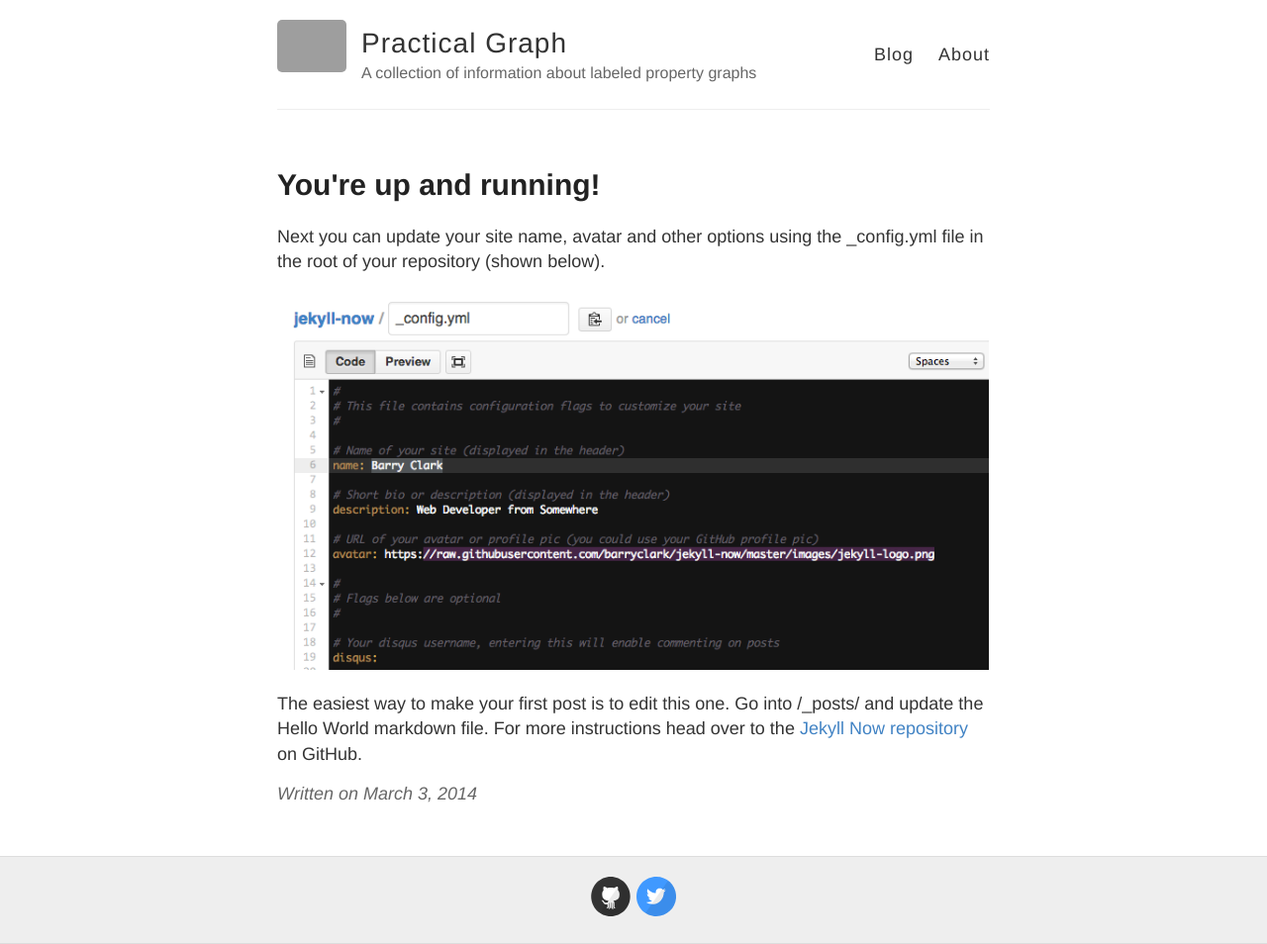
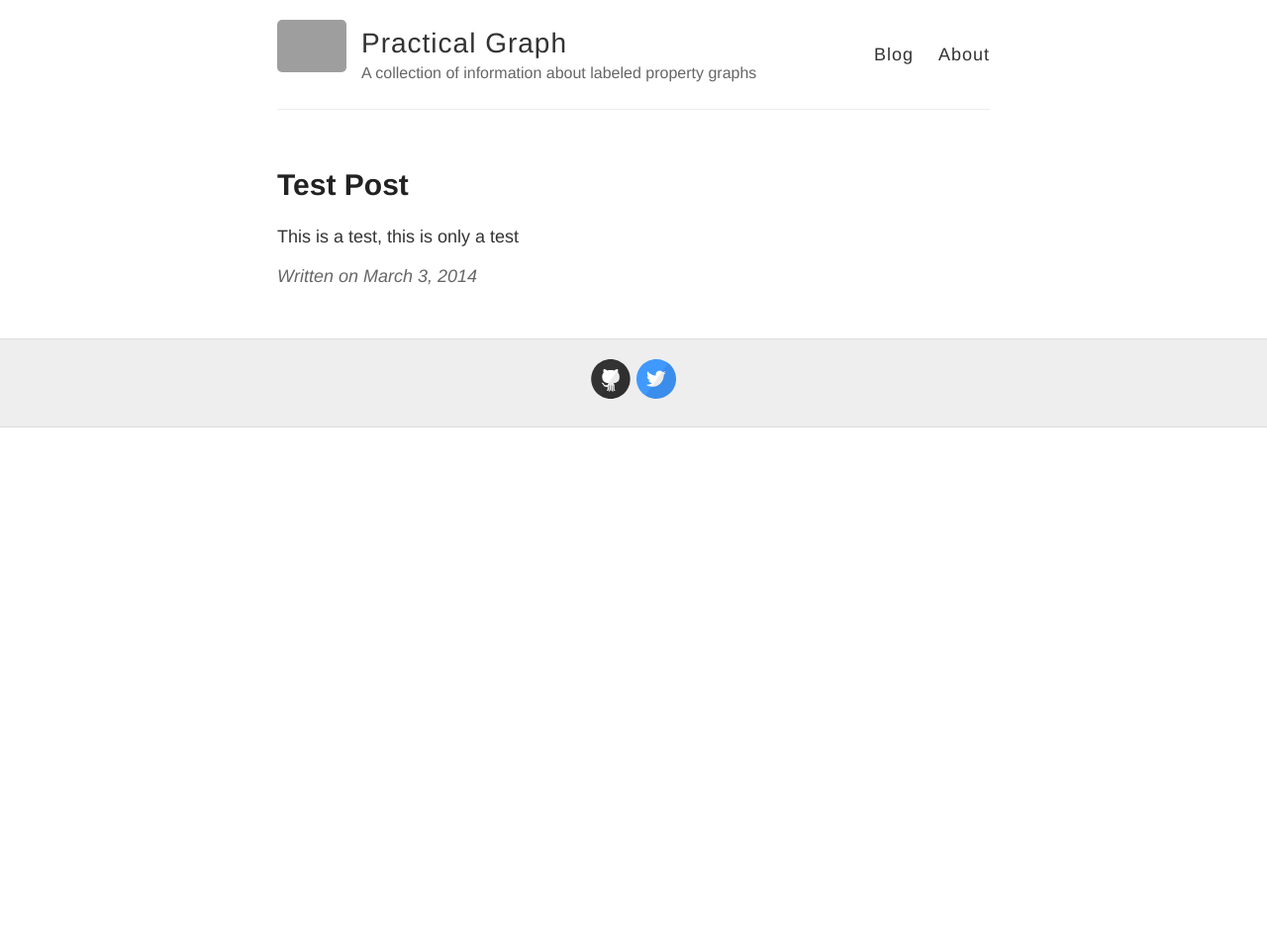
Before and after one commit to practicalgraph/practicalgraph.github.io, a Jekyll site: the page built from _posts/2014-3-3-Hello-World.md, in a window 1280 px wide. Shown: the whole page at 99% size. Built offline with Jekyll 4.4.1, drawn with Linux system fonts in a browser that asks for light colours; after the commit the page ends 900 px from its top, so only the background shows below that; grey boxes are pictures that could not be loaded.

Commit message:
Updated first post

```diff
--- a/_posts/2014-3-3-Hello-World.md
+++ b/_posts/2014-3-3-Hello-World.md
@@ -1,10 +1,6 @@
 ---
 layout: post
-title: You're up and running!
+title: Test Post
 ---
 
-Next you can update your site name, avatar and other options using the _config.yml file in the root of your repository (shown below).
-
-![_config.yml]({{ site.baseurl }}/images/config.png)
-
-The easiest way to make your first post is to edit this one. Go into /_posts/ and update the Hello World markdown file. For more instructions head over to the [Jekyll Now repository](https://github.com/barryclark/jekyll-now) on GitHub.
+This is a test, this is only a test
```
